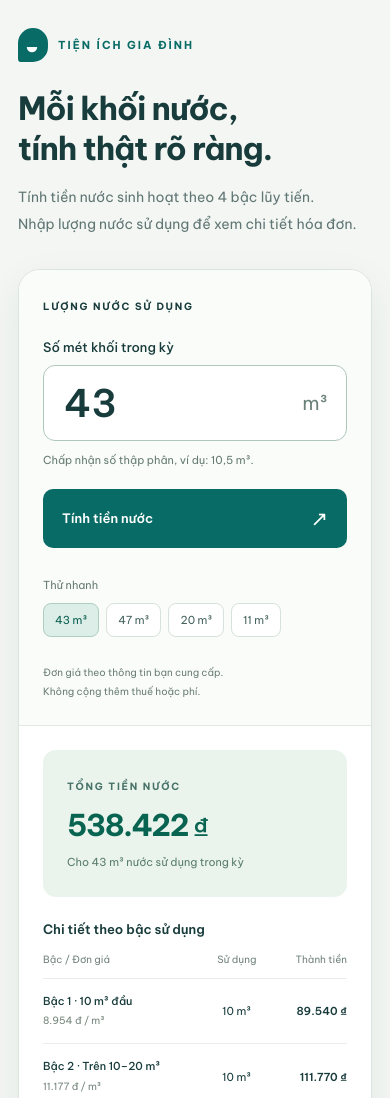
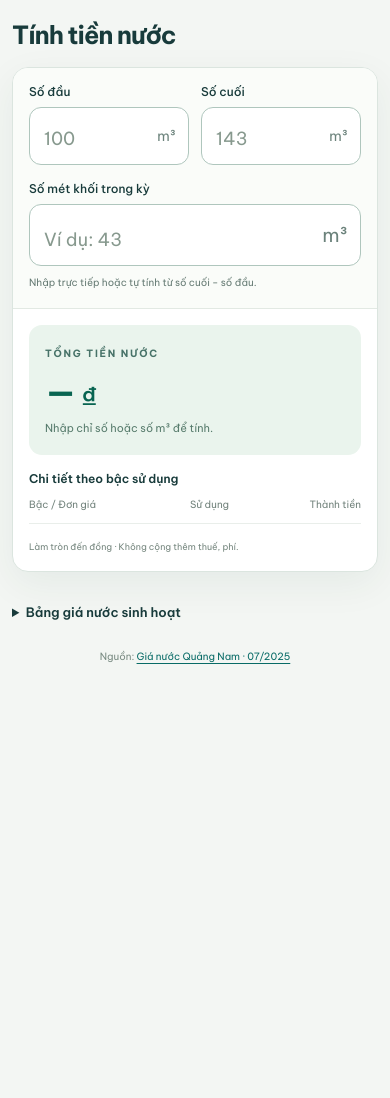
Before and after one commit to txq92/tinh-nuoc-qnam, a plain HTML site: page index.html in a window 390 px wide. Shown: the top 1098 px of the page. After the commit the page ends 844 px from the top, so only its background shows below. Drawn offline with Linux system fonts and the light colour scheme.

Commit message:
Improve mobile layout and support meter reading inputs

```diff
--- a/app.js
+++ b/app.js
@@ -2,17 +2,71 @@
 const { parseVolume, calculateBill } = window.WaterCalculator;
 const form = document.getElementById('water-form');
 const input = document.getElementById('volume');
+const startInput = document.getElementById('start-reading');
+const endInput = document.getElementById('end-reading');
 const error = document.getElementById('input-error');
 const number = new Intl.NumberFormat('vi-VN', { maximumFractionDigits: 10 });
 const money = new Intl.NumberFormat('vi-VN', { maximumFractionDigits: 2 });
+const volumeFormat = new Intl.NumberFormat('vi-VN', { maximumFractionDigits: 10, useGrouping: false });
+let inputMethod = 'volume';
+const toast = document.getElementById('calculation-toast');
+let toastTimer;
+
+function hideCalculationToast() {
+  clearTimeout(toastTimer);
+  toast.hidden = true;
+  toast.textContent = '';
+}
+
+function showCalculationToast() {
+  toast.textContent = '✓ Đã tính xong';
+  toast.hidden = false;
+  toastTimer = setTimeout(hideCalculationToast, 3000);
+}
 
 function render() {
+  hideCalculationToast();
+  error.hidden = true;
+  startInput.removeAttribute('aria-invalid');
+  endInput.removeAttribute('aria-invalid');
+  input.removeAttribute('aria-invalid');
+  if (inputMethod === 'readings') input.value = '';
+  document.getElementById('total').textContent = '—';
+  document.getElementById('summary').textContent = 'Nhập chỉ số hoặc số m³ để tính.';
+  document.getElementById('breakdown').replaceChildren();
   try {
-    const bill = calculateBill(parseVolume(input.value));
-    error.hidden = true;
-    input.removeAttribute('aria-invalid');
+    let volume;
+    if (inputMethod === 'volume') {
+      if (!input.value.trim()) return;
+      try {
+        volume = parseVolume(input.value);
+      } catch (exception) {
+        input.setAttribute('aria-invalid', 'true');
+        throw exception;
+      }
+    } else {
+    const readings = [startInput, endInput].map(field => {
+      if (!field.value.trim()) return null;
+      try {
+        return parseVolume(field.value);
+      } catch (exception) {
+        field.setAttribute('aria-invalid', 'true');
+        throw exception;
+      }
+    });
+    if (readings.includes(null)) return;
+    const [start, end] = readings;
+    if (end < start) {
+      endInput.setAttribute('aria-invalid', 'true');
+      throw new RangeError('Số cuối phải lớn hơn hoặc bằng số đầu.');
+    }
+    // Remove floating-point subtraction noise for decimal meter readings.
+    volume = Number((end - start).toFixed(10));
+    input.value = volumeFormat.format(volume);
+    }
+    const bill = calculateBill(volume);
     document.getElementById('total').textContent = money.format(bill.total);
-    document.getElementById('summary').textContent = `Cho ${number.format(bill.volume)} m³ nước sử dụng trong kỳ`;
+    document.getElementById('summary').textContent = `${number.format(bill.volume)} m³ trong kỳ`;
     const rows = bill.rows.map(row => {
       const tr = document.createElement('tr');
       if (row.used === 0) tr.className = 'unused';
@@ -30,23 +84,18 @@ function render() {
       return tr;
     });
     document.getElementById('breakdown').replaceChildren(...rows);
-    document.querySelectorAll('[data-volume]').forEach(button => {
-      button.setAttribute('aria-pressed', String(Number(button.dataset.volume) === bill.volume));
-    });
+    showCalculationToast();
   } catch (exception) {
     error.textContent = exception.message;
     error.hidden = false;
-    input.setAttribute('aria-invalid', 'true');
     document.getElementById('total').textContent = '—';
     document.getElementById('summary').textContent = 'Vui lòng kiểm tra lượng nước đã nhập.';
     document.getElementById('breakdown').replaceChildren();
-    document.querySelectorAll('[data-volume]').forEach(button => button.setAttribute('aria-pressed', 'false'));
   }
 }
 
 form.addEventListener('submit', event => { event.preventDefault(); render(); });
-input.addEventListener('input', render);
-document.querySelectorAll('[data-volume]').forEach(button => {
-  button.addEventListener('click', () => { input.value = button.dataset.volume; render(); });
-});
+input.addEventListener('input', () => { inputMethod = 'volume'; render(); });
+startInput.addEventListener('input', () => { inputMethod = 'readings'; render(); });
+endInput.addEventListener('input', () => { inputMethod = 'readings'; render(); });
 render();
--- a/index.html
+++ b/index.html
@@ -13,37 +13,41 @@
 <body>
   <main class="container">
     <header>
-      <div class="brand"><span class="drop" aria-hidden="true">◒</span> TIỆN ÍCH GIA ĐÌNH</div>
-      <h1>Mỗi khối nước,<br>tính thật rõ ràng.</h1>
-      <p class="intro">Tính tiền nước sinh hoạt theo 4 bậc lũy tiến.<br>Nhập lượng nước sử dụng để xem chi tiết hóa đơn.</p>
+      <h1>Tính tiền nước</h1>
     </header>
 
     <section class="calculator" aria-label="Máy tính tiền nước">
       <div class="input-panel">
-        <span class="eyebrow">LƯỢNG NƯỚC SỬ DỤNG</span>
         <form id="water-form" novalidate>
+          <div class="readings">
+            <div>
+              <label for="start-reading">Số đầu</label>
+              <div class="input-wrap"><input id="start-reading" name="start-reading" type="text" inputmode="decimal" placeholder="100" autocomplete="off" aria-describedby="input-hint input-error"><span>m³</span></div>
+            </div>
+            <div>
+              <label for="end-reading">Số cuối</label>
+              <div class="input-wrap"><input id="end-reading" name="end-reading" type="text" inputmode="decimal" placeholder="143" autocomplete="off" aria-describedby="input-hint input-error"><span>m³</span></div>
+            </div>
+          </div>
           <label for="volume">Số mét khối trong kỳ</label>
-          <div class="input-wrap"><input id="volume" name="volume" type="text" inputmode="decimal" value="43" autocomplete="off" aria-describedby="input-hint input-error"><span>m³</span></div>
-          <p id="input-hint" class="hint">Chấp nhận số thập phân, ví dụ: 10,5 m³.</p>
+          <div class="input-wrap"><input id="volume" name="volume" type="text" inputmode="decimal" placeholder="Ví dụ: 43" autocomplete="off" aria-describedby="input-hint input-error"><span>m³</span></div>
+          <p id="input-hint" class="hint">Nhập trực tiếp hoặc tự tính từ số cuối − số đầu.</p>
           <p id="input-error" class="error" role="alert" hidden></p>
-          <button class="primary" type="submit">Tính tiền nước <span aria-hidden="true">↗</span></button>
         </form>
-        <div class="examples"><span>Thử nhanh</span><div class="chips"><button type="button" data-volume="43">43 m³</button><button type="button" data-volume="47">47 m³</button><button type="button" data-volume="20">20 m³</button><button type="button" data-volume="11">11 m³</button></div></div>
-        <p class="note">Đơn giá theo thông tin bạn cung cấp.<br>Không cộng thêm thuế hoặc phí.</p>
       </div>
 
       <div class="result-panel">
-        <div class="total" aria-live="polite" aria-atomic="true"><span class="eyebrow">TỔNG TIỀN NƯỚC</span><div class="amount"><span id="total">—</span> <span class="currency">₫</span></div><p id="summary">Nhập lượng nước để tính tiền.</p></div>
+        <div class="total" aria-live="polite" aria-atomic="true"><span class="eyebrow">TỔNG TIỀN NƯỚC</span><div class="amount"><span id="total">—</span> <span class="currency">₫</span></div><p id="summary">Nhập chỉ số hoặc số m³ để tính.</p></div>
         <div class="table-wrap"><table><caption>Chi tiết theo bậc sử dụng</caption><thead><tr><th scope="col">Bậc / Đơn giá</th><th scope="col">Sử dụng</th><th scope="col">Thành tiền</th></tr></thead><tbody id="breakdown"></tbody></table></div>
-        <p class="calculation-note">Tiền nước = tổng (số m³ ở mỗi bậc × đơn giá của bậc đó). Tổng tiền làm tròn đến đồng gần nhất.</p>
+        <p class="calculation-note">Làm tròn đến đồng · Không cộng thêm thuế, phí.</p>
       </div>
     </section>
 
-    <section class="tariffs" aria-labelledby="tariff-title"><div class="section-heading"><h2 id="tariff-title">Bảng giá nước sinh hoạt</h2><span>Đơn vị: đồng / m³</span></div><div class="tariff-grid"><article><span class="tier">01</span><h3>10 m³ đầu tiên</h3><p>8.954 <small>đ / m³</small></p></article><article><span class="tier">02</span><h3>Trên 10 đến 20 m³</h3><p>11.177 <small>đ / m³</small></p></article><article><span class="tier">03</span><h3>Trên 20 đến 30 m³</h3><p>13.400 <small>đ / m³</small></p></article><article><span class="tier">04</span><h3>Trên 30 m³</h3><p>15.624 <small>đ / m³</small></p></article></div></section>
+    <details class="tariffs"><summary>Bảng giá nước sinh hoạt</summary><div class="tariff-grid"><article><span class="tier">01</span><h3>10 m³ đầu tiên</h3><p>8.954 <small>đ / m³</small></p></article><article><span class="tier">02</span><h3>Trên 10 đến 20 m³</h3><p>11.177 <small>đ / m³</small></p></article><article><span class="tier">03</span><h3>Trên 20 đến 30 m³</h3><p>13.400 <small>đ / m³</small></p></article><article><span class="tier">04</span><h3>Trên 30 m³</h3><p>15.624 <small>đ / m³</small></p></article></div></details>
     <footer>
-      <p>Tính ngay trên thiết bị của bạn · Không cần đăng nhập</p>
-      <p>Nguồn: <a href="https://nuocsachqna.vn/index.php/Tin-tuc/thong-bao-v-v-dieu-chinh-gia-nuoc-sach-tren-dia-ban-tinh-quang-nam-tu-thang-07-2025-39.html" target="_blank" rel="noopener noreferrer">Thông báo điều chỉnh giá nước sạch trên địa bàn tỉnh Quảng Nam từ tháng 07/2025</a></p>
+      <p>Nguồn: <a href="https://nuocsachqna.vn/index.php/Tin-tuc/thong-bao-v-v-dieu-chinh-gia-nuoc-sach-tren-dia-ban-tinh-quang-nam-tu-thang-07-2025-39.html" target="_blank" rel="noopener noreferrer">Giá nước Quảng Nam · 07/2025</a></p>
     </footer>
   </main>
+  <div id="calculation-toast" class="toast" role="status" aria-live="polite" aria-atomic="true" hidden></div>
 </body>
 </html>
--- a/styles.css
+++ b/styles.css
@@ -9,12 +9,17 @@ button:focus-visible, input:focus-visible { outline: 3px solid #c78535; outline-
 .container { max-width: 1100px; margin: 0 auto; padding: 48px 32px 24px; }
 .brand { display: flex; align-items: center; gap: 10px; font-size: 11px; font-weight: 700; letter-spacing: 2px; color: #086b66; }
 .drop { display: grid; place-items: center; width: 30px; height: 34px; border-radius: 18px 18px 18px 4px; background: #086b66; color: white; font-size: 24px; }
-h1 { font-size: clamp(32px, 4.3vw, 48px); line-height: 1.25; font-weight: 700; letter-spacing: -1.8px; margin: 26px 0 16px; }
+h1 { font-size: 32px; line-height: 1.25; font-weight: 700; letter-spacing: -1px; margin: 0 0 24px; }
 .intro { color: #607674; font-size: 14px; line-height: 1.9; margin: 0 0 32px; }
 .calculator { display: grid; grid-template-columns: 0.85fr 1.3fr; background: white; border: 1px solid #dbe5df; border-radius: 22px; overflow: hidden; box-shadow: 0 12px 38px #163c3310; }
 .input-panel { padding: 32px; background: #fafcf9; border-right: 1px solid #e2e9e3; }
 .eyebrow { font-size: 10px; letter-spacing: 1.7px; font-weight: 700; }
 label { display: block; margin: 25px 0 10px; font-size: 13px; font-weight: 500; }
+.readings { display: grid; grid-template-columns: minmax(0, 1fr) minmax(0, 1fr); gap: 12px; }
+.readings label { margin-top: 0; }
+.readings input { font-size: 24px; }
+.readings .input-wrap { padding: 12px; }
+.readings .input-wrap span { font-size: 14px; }
 .input-wrap { display: flex; align-items: center; gap: 8px; border: 1px solid #afc6bd; background: white; border-radius: 12px; padding: 12px 18px; }
 .input-wrap:focus-within { border-color: #086b66; box-shadow: 0 0 0 3px #086b6615; }
 input { min-width: 0; width: 100%; border: 0; outline: none; color: #183b3b; background: transparent; font-size: 38px; font-weight: 600; }
@@ -22,14 +27,7 @@ input { min-width: 0; width: 100%; border: 0; outline: none; color: #183b3b; bac
 .hint, .error { font-size: 11px; line-height: 1.8; margin: 10px 0 18px; }
 .hint { color: #667b74; }
 .error { color: #a92e24; }
-.primary { width: 100%; background: #086b66; color: white; border: 0; border-radius: 10px; padding: 16px 19px; font-size: 13px; font-weight: 600; display: flex; justify-content: space-between; align-items: center; }
-.primary:hover { background: #075751; }
-.primary span { font-size: 21px; }
-.examples { margin-top: 25px; }
-.examples > span { font-size: 11px; color: #667b74; }
-.chips { display: flex; flex-wrap: wrap; gap: 7px; margin-top: 10px; }
-.chips button { padding: 9px 11px; border-radius: 8px; border: 1px solid #d6e2db; background: white; color: #45635c; font-size: 11px; }
-.chips button:hover, .chips button[aria-pressed="true"] { background: #dceee7; color: #085e50; border-color: #adcfc0; }
+input::placeholder { font-size: 23px; color: #87998e; font-weight: 400; }
 .note { font-size: 10px; color: #6b7e77; line-height: 1.9; margin: 26px 0 0; }
 .result-panel { padding: 32px; }
 .total { background: #eaf4ed; border-radius: 13px; padding: 24px; }
@@ -51,7 +49,8 @@ td:last-child { font-weight: 600; }
 th small { display: block; color: #74857c; font-weight: 400; font-size: 10px; margin-top: 3px; }
 .unused { color: #7c8982; }
 .calculation-note { font-size: 9px; color: #75867e; margin: 15px 0 0; line-height: 1.8; }
-.tariffs { margin-top: 32px; }
+.tariffs { margin-top: 20px; }
+.tariffs summary { cursor: pointer; font-size: 13px; font-weight: 600; padding: 12px 0; }
 .section-heading { display: flex; align-items: center; justify-content: space-between; gap: 12px; }
 h2 { font-size: 15px; font-weight: 600; }
 .section-heading > span { font-size: 10px; color: #71827b; }
@@ -65,5 +64,25 @@ footer { text-align: center; font-size: 10px; color: #788a81; padding-top: 32px;
 footer p { margin: 0 0 10px; }
 footer a { color: #086b66; text-underline-offset: 3px; overflow-wrap: anywhere; }
 footer a:hover { color: #075751; }
-@media (max-width: 700px) { .container { padding: 28px 18px 24px; } .calculator { grid-template-columns: 1fr; } .input-panel { border-right: 0; border-bottom: 1px solid #e2e9e3; } .input-panel, .result-panel { padding: 24px; } .tariff-grid { grid-template-columns: repeat(2, 1fr); } h1 { letter-spacing: -1px; } }
-@media (max-width: 380px) { .input-panel, .result-panel { padding: 18px; } .section-heading { align-items: flex-start; flex-direction: column; gap: 0; } .tariff-grid article { padding: 15px; } }
+.toast { position: fixed; right: 20px; bottom: 20px; bottom: calc(20px + env(safe-area-inset-bottom, 0px)); z-index: 10; max-width: calc(100vw - 40px); padding: 13px 20px; border-radius: 12px; background: #086b66; color: white; box-shadow: 0 6px 24px #163c3330; font-size: 13px; pointer-events: none; }
+@media (max-width: 700px) {
+  .container { padding: 20px 12px; }
+  h1 { font-size: 25px; margin-bottom: 16px; }
+  .calculator { grid-template-columns: minmax(0, 1fr); border-radius: 16px; }
+  .input-panel { border-right: 0; border-bottom: 1px solid #e2e9e3; }
+  .input-panel, .result-panel { padding: 16px; min-width: 0; }
+  label { margin: 16px 0 8px; font-size: 12px; }
+  .input-wrap { padding: 10px 12px; }
+  input { font-size: 30px; }
+  input::placeholder { font-size: 18px; }
+  .hint { margin: 8px 0 0; font-size: 10px; }
+  .total { padding: 16px; }
+  .amount { margin-top: 8px; font-size: 36px; }
+  .total p { margin-top: 4px; }
+  table { margin-top: 16px; }
+  caption { margin-bottom: 12px; font-size: 12px; }
+  td, th { padding-top: 10px; padding-bottom: 10px; }
+  .tariff-grid { grid-template-columns: repeat(2, minmax(0, 1fr)); }
+  .tariff-grid article { padding: 15px; }
+  footer { padding-top: 16px; }
+}
```
Also changed, not shown: 1 other file.
